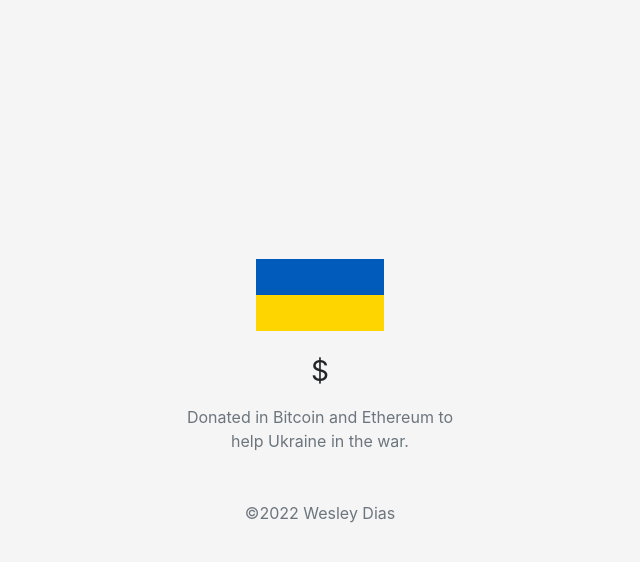
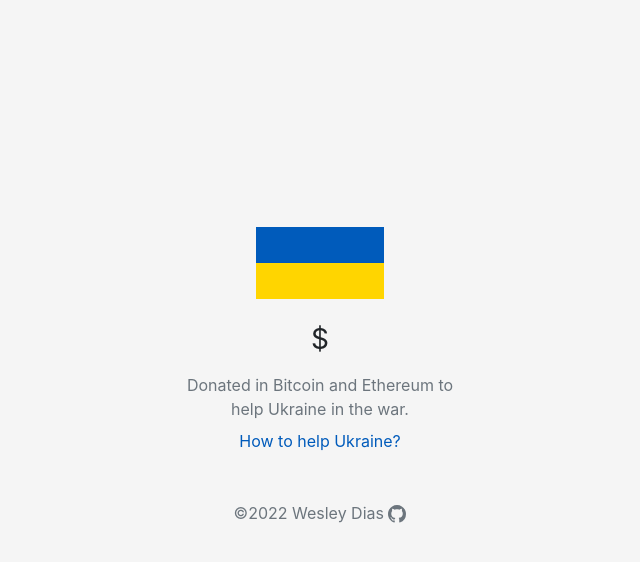
Before and after one commit to WeDias/Donations2Ukraine, a Flask app: page / in a window 1280 px wide. Shown: the top 562 px of the page, without its empty margins (320-960 px from the left). Run offline with Flask 2, Linux system fonts and the light colour scheme; data that the repository does not hold is empty; some libraries are stand-ins or nearby versions.

Commit message:
add: link to repository and link to donate

```diff
--- a/static/css/style.css
+++ b/static/css/style.css
@@ -24,3 +24,12 @@ body {
   padding: 15px;
   margin: 0 auto;
 }
+
+.link{
+  color: #005BBB !important;
+}
+
+.link:hover {
+  transition: 0.3s;
+  color: #FFD500 !important;
+}
--- a/templates/home/index.html
+++ b/templates/home/index.html
@@ -13,8 +13,17 @@
     <div class="info">
       <img class="mb-4" src={{ url_for('static', filename='img/ukraine-flag.png') }} alt="" width="128" height="72">
       <h1 class="h3 mb-3 font-weight-normal">{{ '${:,.2f}'.format(total_donated) }}</h1>
-      <p class="mt-3 mb-3 text-muted">Donated in Bitcoin and Ethereum to help Ukraine in the war.</p>
-      <p class="mt-5 mb-3 text-muted">©2022 Wesley Dias</p>
+      <p class="mt-2 mb-2 text-muted">Donated in Bitcoin and Ethereum to help Ukraine in the war.</p>
+      <a class="mt-3 mb-3 text-muted link" href="https://twitter.com/Ukraine/status/1497594592438497282" target="_blank">How to help Ukraine?</a>
+
+      <div class="mt-5 mb-5 text-muted">
+        <a class="mt-5 mb-5 text-muted" href="https://github.com/WeDias/Donations2Ukraine" target="_blank">©2022 Wesley Dias
+          <svg xmlns="http://www.w3.org/2000/svg" width="18" height="18" fill="currentColor" class="bi bi-github" viewBox="0 0 16 16">
+            <path d="M8 0C3.58 0 0 3.58 0 8c0 3.54 2.29 6.53 5.47 7.59.4.07.55-.17.55-.38 0-.19-.01-.82-.01-1.49-2.01.37-2.53-.49-2.69-.94-.09-.23-.48-.94-.82-1.13-.28-.15-.68-.52-.01-.53.63-.01 1.08.58 1.23.82.72 1.21 1.87.87 2.33.66.07-.52.28-.87.51-1.07-1.78-.2-3.64-.89-3.64-3.95 0-.87.31-1.59.82-2.15-.08-.2-.36-1.02.08-2.12 0 0 .67-.21 2.2.82.64-.18 1.32-.27 2-.27.68 0 1.36.09 2 .27 1.53-1.04 2.2-.82 2.2-.82.44 1.1.16 1.92.08 2.12.51.56.82 1.27.82 2.15 0 3.07-1.87 3.75-3.65 3.95.29.25.54.73.54 1.48 0 1.07-.01 1.93-.01 2.2 0 .21.15.46.55.38A8.012 8.012 0 0 0 16 8c0-4.42-3.58-8-8-8z"></path>
+          </svg>
+        </a>
+      </div>
+
     </div>
 
     <script src={{ url_for('static', filename='js/jquery-3.3.1.slim.min.js') }}></script>
```
